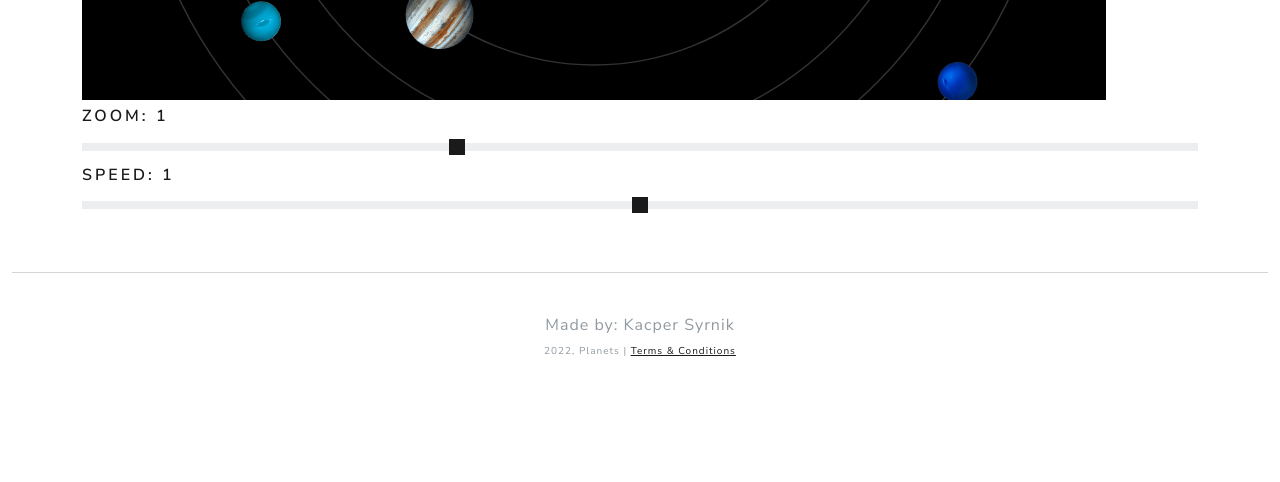
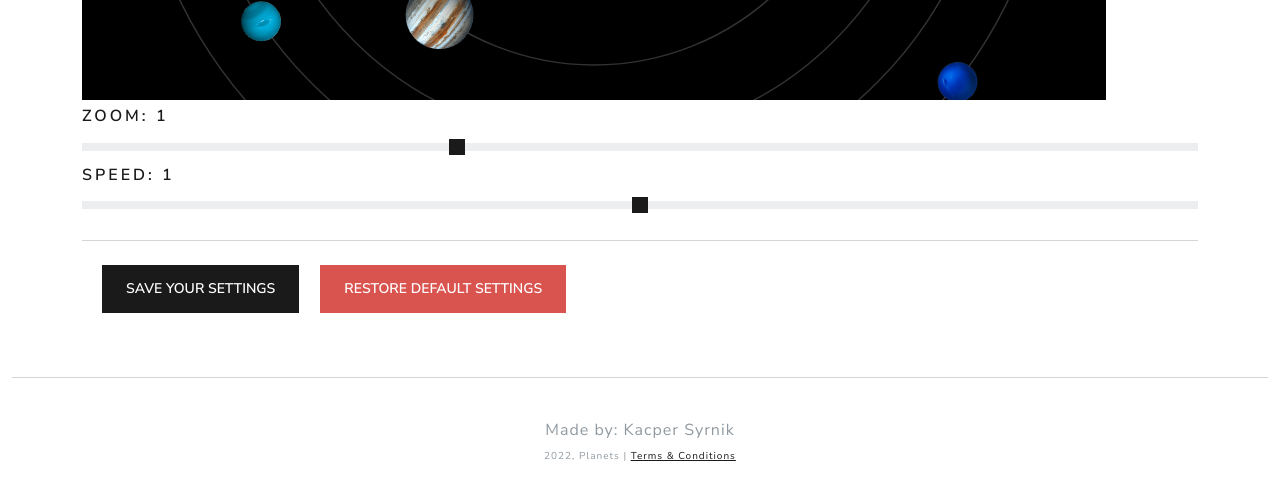
Before and after one commit to syrnikk/planets-flask-app, a Flask app: page /animation in a window 1280 px wide. Shown: the part 694-1176 px from the top of the page. Before the commit the page ends 1050 px from the top, so only its background shows below. Run offline with Flask 2, Linux system fonts and the light colour scheme; the visitor is signed in with stand-in values (Sample User, id 1); data comes from the database, SQL or seed files in the repository; data that the repository does not hold is empty; some libraries are stand-ins or nearby versions.

Commit message:
Add user settings to animation

```diff
--- a/planetapp/__init__.py
+++ b/planetapp/__init__.py
@@ -1,5 +1,6 @@
 from flask import Flask, render_template
 
+from .api import api
 from .auth import auth
 from .extensions import bcrypt, db, login_manager
 from .views import views
@@ -24,6 +25,7 @@ def create_app(config_class=Config):
 
     app.register_blueprint(views)
     app.register_blueprint(auth)
+    app.register_blueprint(api)
 
     app.register_error_handler(404, page_not_found)
     app.register_error_handler(500, internal_server_error)
--- a/planetapp/static/js/animation.js
+++ b/planetapp/static/js/animation.js
@@ -88,12 +88,64 @@ const zoomValue = document.getElementById('zoom-value')
 const speed = document.getElementById('speed')
 const speedValue = document.getElementById('speed-value')
 
-zoom.addEventListener('change', e => {
+zoom.addEventListener('input', e => {
     Planet.zoom = e.target.value / 100
     zoomValue.innerHTML = Planet.zoom
+    infoDiv.innerHTML = ''
 })
 
-speed.addEventListener('change', e => {
+speed.addEventListener('input', e => {
     Planet.speed = e.target.value / 100
     speedValue.innerHTML = Planet.speed
+    infoDiv.innerHTML = ''
 })
+
+// settings buttons
+const saveButton = document.getElementById('save-settings')
+const restoreButton = document.getElementById('restore-settings')
+const infoDiv = document.getElementById('info')
+
+const successfulInfo = `
+    <div class="alert alert-dismissible alert-success">
+      <button type="button" class="btn-close" data-bs-dismiss="alert"></button>
+      Success!
+    </div>
+`
+
+const failedInfo = `
+    <div class="alert alert-dismissible alert-warning">
+      <button type="button" class="btn-close" data-bs-dismiss="alert"></button>
+      Failure!
+    </div>
+`
+
+saveButton.addEventListener('click', e => {
+    data = {
+        zoom: parseInt(zoom.value),
+        speed: parseInt(speed.value)
+    }
+
+    fetch('/settings/save', {
+        method: 'POST',
+        headers: {
+            'Content-Type': 'application/json'
+        },
+        body: JSON.stringify(data)
+    })
+    .then(response => {
+        if(response.status == 200) {
+            infoDiv.innerHTML = successfulInfo
+        } else {
+            infoDiv.innerHTML = failedInfo
+        }
+    })
+})
+
+restoreButton.addEventListener('click', e => {
+    zoom.value = 100
+    speed.value = 100
+    const event = new Event('input')
+    zoom.dispatchEvent(event)
+    speed.dispatchEvent(event)
+    infoDiv.innerHTML = ''
+})
--- a/planetapp/templates/animation.html
+++ b/planetapp/templates/animation.html
@@ -9,10 +9,18 @@
                 <canvas id="canvas" width="1024px" height="600px"></canvas>
             </div>
             <div class="col">
-                <h5>Zoom: <span id="zoom-value">1</span></h5>
-                <input class="form-range" id="zoom" type="range" min="50" max="200" value="100" />
-                <h5>Speed: <span id="speed-value">1</span></h5>
-                <input class="form-range" id="speed" type="range" min="0" max="200" value="100" />
+                <h5>Zoom: <span id="zoom-value">{{ settings.zoom / 100 if settings else 1 }}</span></h5>
+                <input class="form-range" id="zoom" type="range" min="50" max="200" value="{{ settings.zoom if settings else 100 }}" />
+                <h5>Speed: <span id="speed-value">{{ settings.speed / 100 if settings else 1 }}</span></h5>
+                <input class="form-range" id="speed" type="range" min="0" max="200" value="{{ settings.speed if settings else 100 }}" />
+                {% if current_user.is_authenticated %}
+                <hr>
+                <div class="container">
+                    <button type="button" id="save-settings" class="btn btn-primary m-2">Save your settings</button>
+                    <button type="button" id="restore-settings" class="btn btn-danger m-2">Restore default settings</button>
+                    <div id="info" class="m-2"></div>
+                </div>
+                {% endif %}
             </div>
         </div>
     </div>
--- a/planetapp/views.py
+++ b/planetapp/views.py
@@ -1,7 +1,8 @@
 from flask import Blueprint, render_template
+from flask_login import current_user
 
 from planetapp import db
-from planetapp.models import Planet
+from planetapp.models import Planet, Settings
 
 views = Blueprint('views', __name__)
 
@@ -20,4 +21,5 @@ def wiki(planet_name):
 
 @views.route('/animation')
 def animation():
-    return render_template('animation.html')
+    settings = db.session.query(Settings).filter_by(user_id=current_user.id).first()
+    return render_template('animation.html', settings=settings)
```
Also changed, not shown: planetapp/api.py (added, +30 -0 lines), planetapp/models.py (+10 -0 lines), planetapp/static/js/main.js (added).
